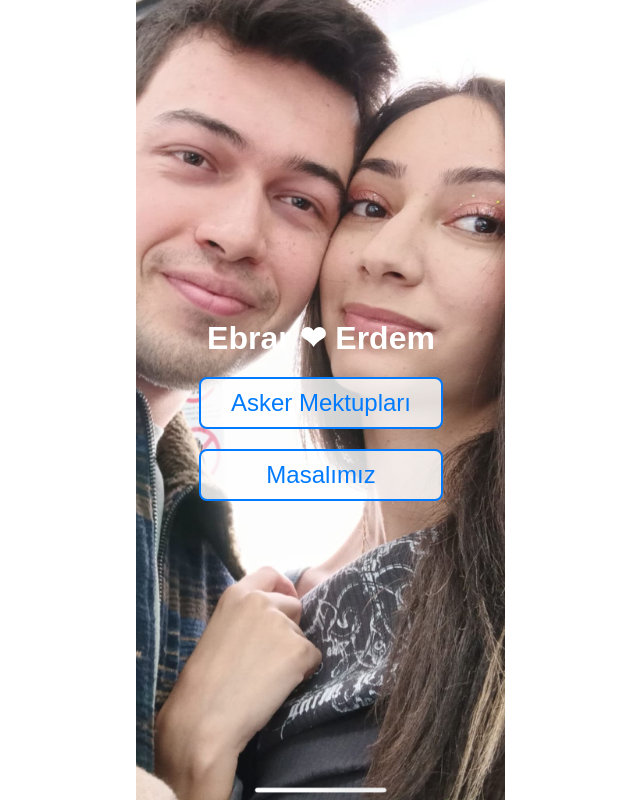
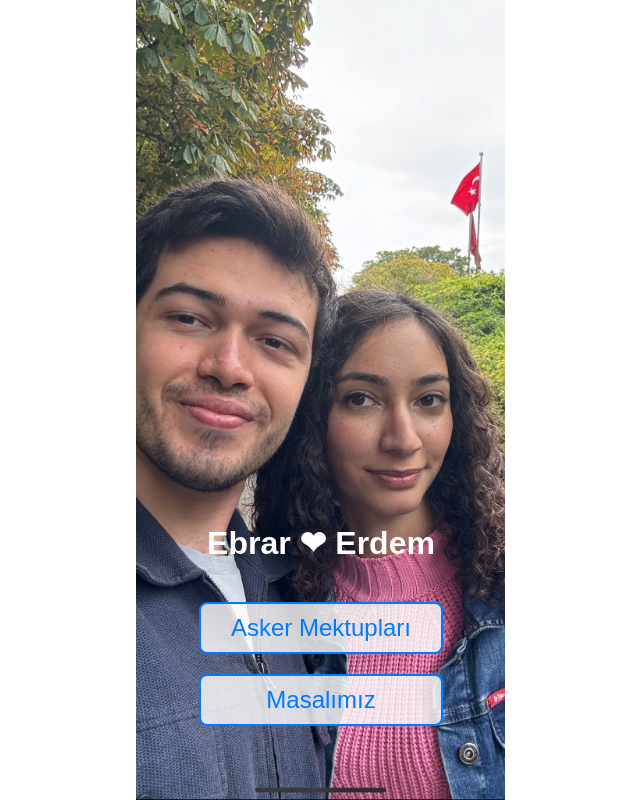
Before and after one commit to erdmlab/erdmlab.github.io, a plain HTML site: page index.html in a window 1280 px wide. Shown: the whole page, without its empty margins (319-959 px from the left). Drawn offline with Linux system fonts and the light colour scheme.

Commit message:
Update index.html

```diff
--- a/index.html
+++ b/index.html
@@ -10,11 +10,11 @@
             display: flex;
             flex-direction: column;
             align-items: center;
-            justify-content: center; /* Center vertically */
+            justify-content: center;
             height: 100vh;
             margin: 0;
             /* Wallpaper background optimized for vertical display */
-            background-image: url('3.jpeg'); /* Background image */
+            background-image: url('1.jpeg'); /* Background image */
             background-size: auto 100vh; /* Fills height for vertical mobile screens */
             background-position: center center;
             background-repeat: no-repeat;
@@ -22,15 +22,14 @@
         }
         h1 {
             font-size: 2em;
-            margin-bottom: 10px; /* Adjusted margin */
-            margin-top: 20px; /* Added top margin */
+            margin: 450px 0 20px; /* Adjust top margin to 40px */
             text-align: center;
         }
         .link-container {
             display: flex;
             flex-direction: column;
             gap: 20px;
-            margin-top: 10px; /* Added margin to move links down a bit */
+            margin-top: 20px; /* Optional: adds space above the link container */
         }
         .link-container a {
             font-size: 1.5em;
```
